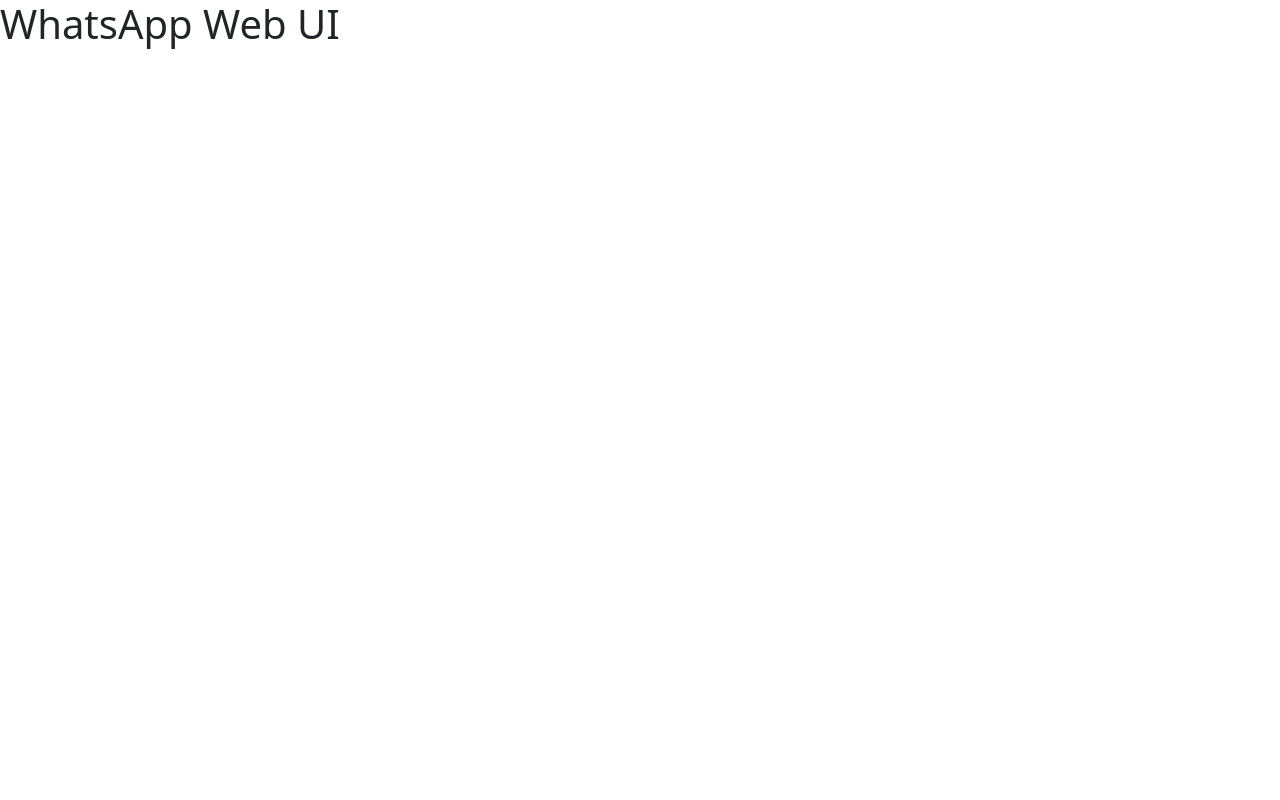
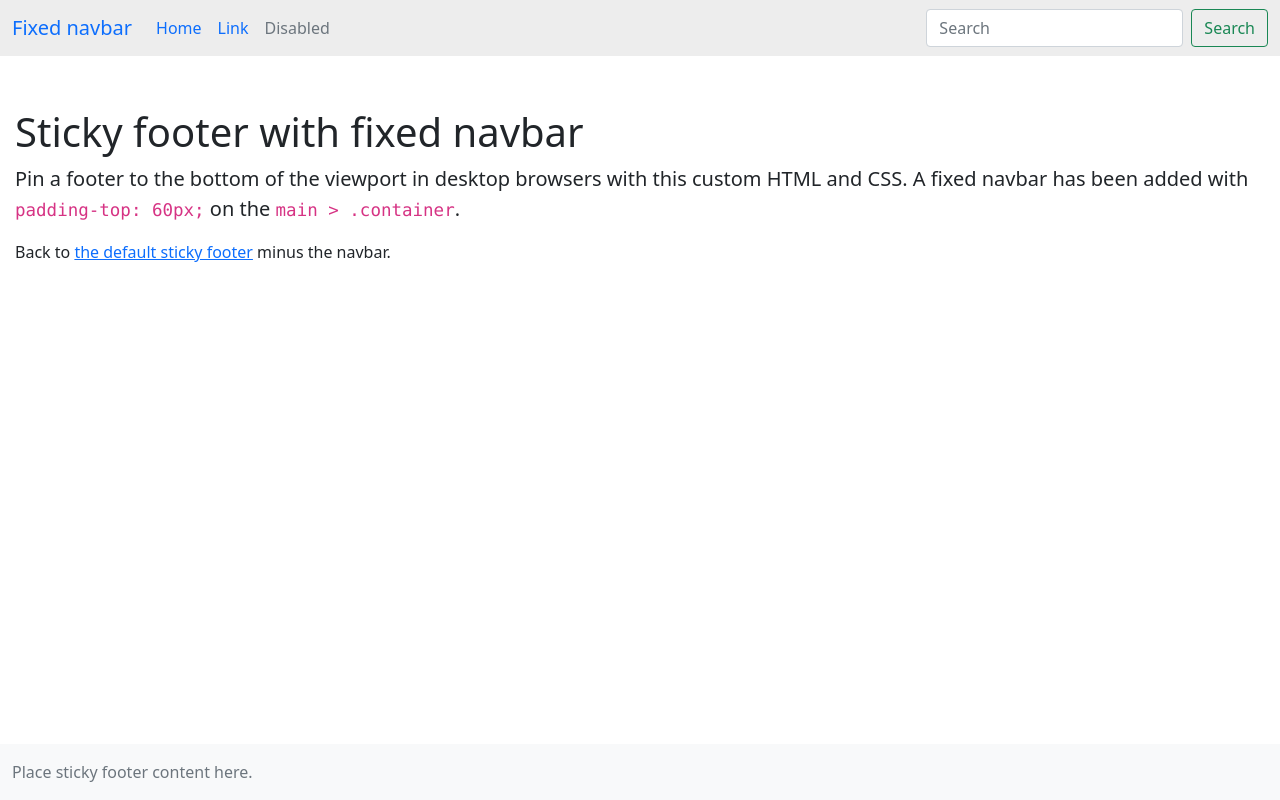
Before and after one commit to sistematico/whatsapp-web-ui, a plain HTML site: page index.html in a window 1280 px wide. Drawn offline with nearby package versions, Linux system fonts and the light colour scheme.

Commit message:
Layout com base no header & footer fixed layout

```diff
--- /dev/null
+++ b/assets/css/main.css
@@ -0,0 +1,3 @@
+main > .container-fluid {
+  padding: 60px 15px 0;
+}
--- a/index.html
+++ b/index.html
@@ -1,13 +1,53 @@
 <!DOCTYPE html>
-<html lang="en">
+<html lang="en" class="h-100">
   <head>
     <meta charset="utf-8" />
     <meta name="viewport" content="width=device-width, initial-scale=1" />
-    <link href="https://cdn.jsdelivr.net/npm/bootstrap@5.1.0/dist/css/bootstrap.min.css" rel="stylesheet" integrity="sha384-KyZXEAg3QhqLMpG8r+8fhAXLRk2vvoC2f3B09zVXn8CA5QIVfZOJ3BCsw2P0p/We" crossorigin="anonymous" />
     <title>WhatsApp Web UI</title>
+    <link rel="stylesheet" href="assets/css/bootstrap.min.css" />
+    <link rel="stylesheet" href="assets/css/main.css" />
+    <link id="favicon" rel="shortcut icon" type="image/png" href="/img/favicon.png" src="/img/favicon.png">
   </head>
-  <body>
-    <h1>WhatsApp Web UI</h1>
-    <script src="https://cdn.jsdelivr.net/npm/bootstrap@5.1.0/dist/js/bootstrap.bundle.min.js" integrity="sha384-U1DAWAznBHeqEIlVSCgzq+c9gqGAJn5c/t99JyeKa9xxaYpSvHU5awsuZVVFIhvj" crossorigin="anonymous"></script>
+  <body class="d-flex flex-column h-100">
+    <header>
+      <nav class="navbar navbar-expand-md fixed-top" style="background-color: #EDEDED;">
+        <div class="container-fluid">
+          <a class="navbar-brand" href="#">Fixed navbar</a>
+          <button class="navbar-toggler" type="button" data-bs-toggle="collapse" data-bs-target="#navbarCollapse" aria-controls="navbarCollapse" aria-expanded="false" aria-label="Toggle navigation">
+            <span class="navbar-toggler-icon"></span>
+          </button>
+          <div class="collapse navbar-collapse" id="navbarCollapse">
+            <ul class="navbar-nav me-auto mb-2 mb-md-0">
+              <li class="nav-item">
+                <a class="nav-link active" aria-current="page" href="#">Home</a>
+              </li>
+              <li class="nav-item">
+                <a class="nav-link" href="#">Link</a>
+              </li>
+              <li class="nav-item">
+                <a class="nav-link disabled" href="#" tabindex="-1" aria-disabled="true">Disabled</a>
+              </li>
+            </ul>
+            <form class="d-flex">
+              <input class="form-control me-2" type="search" placeholder="Search" aria-label="Search" />
+              <button class="btn btn-outline-success" type="submit">Search</button>
+            </form>
+          </div>
+        </div>
+      </nav>
+    </header>
+    <main class="flex-shrink-0">
+      <div class="container-fluid">
+        <h1 class="mt-5">Sticky footer with fixed navbar</h1>
+        <p class="lead">Pin a footer to the bottom of the viewport in desktop browsers with this custom HTML and CSS. A fixed navbar has been added with <code class="small">padding-top: 60px;</code> on the <code class="small">main &gt; .container</code>.</p>
+        <p>Back to <a href="/docs/5.1/examples/sticky-footer/">the default sticky footer</a> minus the navbar.</p>
+      </div>
+    </main>
+    <footer class="footer mt-auto py-3 bg-light">
+      <div class="container-fluid">
+        <span class="text-muted">Place sticky footer content here.</span>
+      </div>
+    </footer>
+    <script src="assets/js/bootstrap.bundle.min.js"></script>
   </body>
 </html>
```
Also changed, not shown: assets/img/favicon.png (added).
